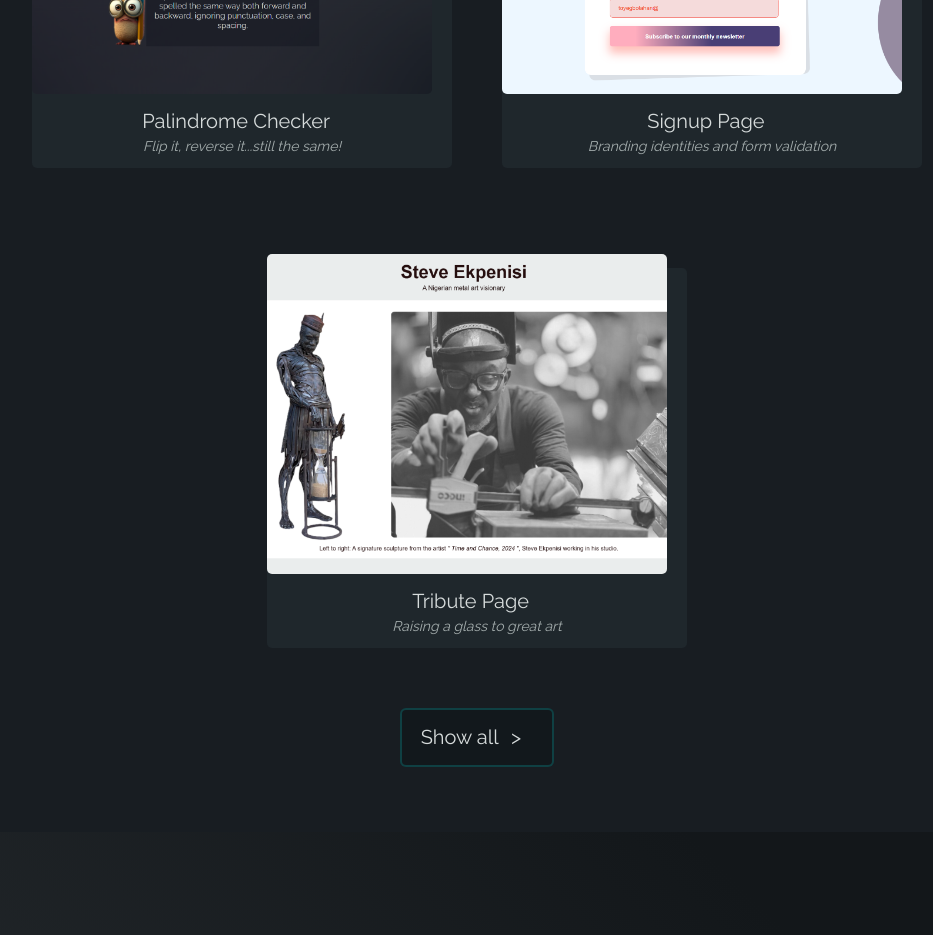
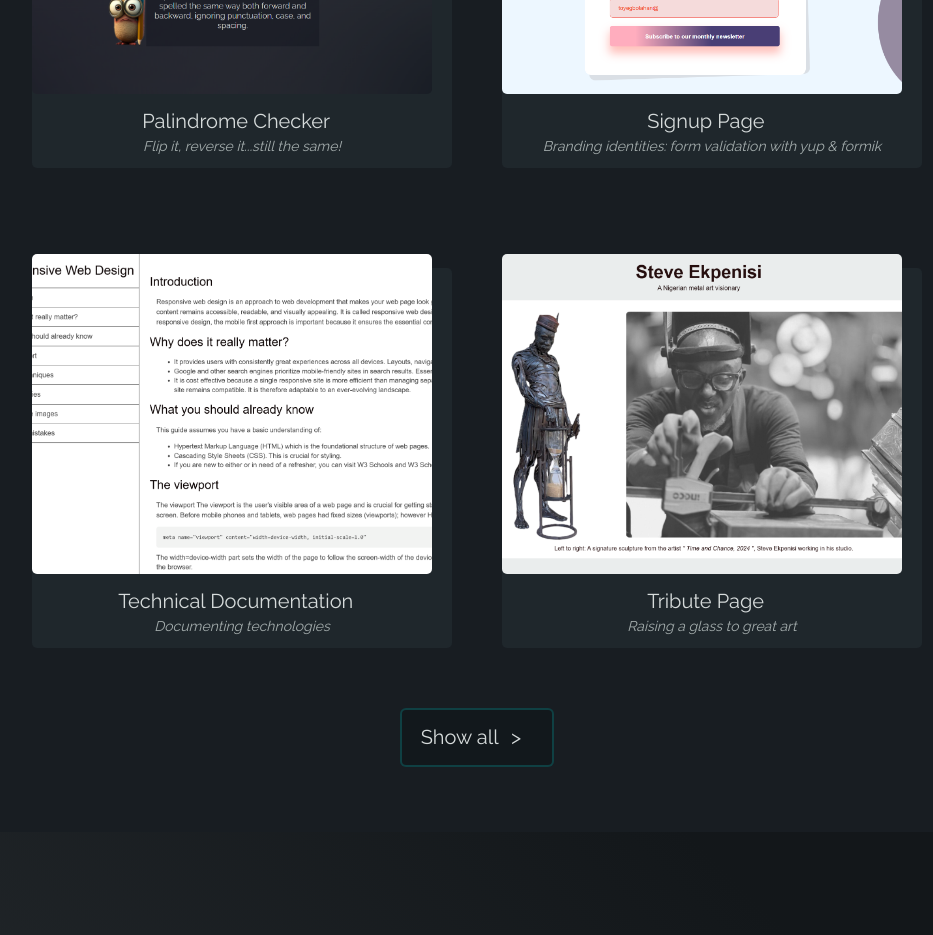
Before and after one commit to Toye-dev/Portfolio, a website built with Vite: page index.html in a window 1280 px wide. Shown: the part 2540-3475 px from the top of the page, without its empty margins (163-1096 px from the left). Built offline with nearby package versions, Linux system fonts and the light colour scheme.

Commit message:
project update

```diff
--- a/index.html
+++ b/index.html
@@ -94,7 +94,14 @@
         <div class="img">
           <img src="NewsletterSignup.png">
         </div>
-        <div class="img-label"><a id="two" href="https://babynutrition.netlify.app/" target="_blank"> Signup Page </a><p class="link-texts">Branding identities and form validation</p></div>
+        <div class="img-label"><a id="two" href="https://babynutrition.netlify.app/" target="_blank"> Signup Page </a><p class="link-texts">Branding identities: form validation with yup & formik</p></div>
+      </div>
+
+      <div class="project-tile">
+        <div class="img">
+          <img src="documentation-page.png">
+        </div>
+        <div class="img-label"><a id="two" href="https://toye-dev.github.io/Tech-documentation/" target="_blank"> Technical Documentation </a><p class="link-texts">Documenting technologies</p></div>
       </div>
 
       <div class="project-tile">
```
